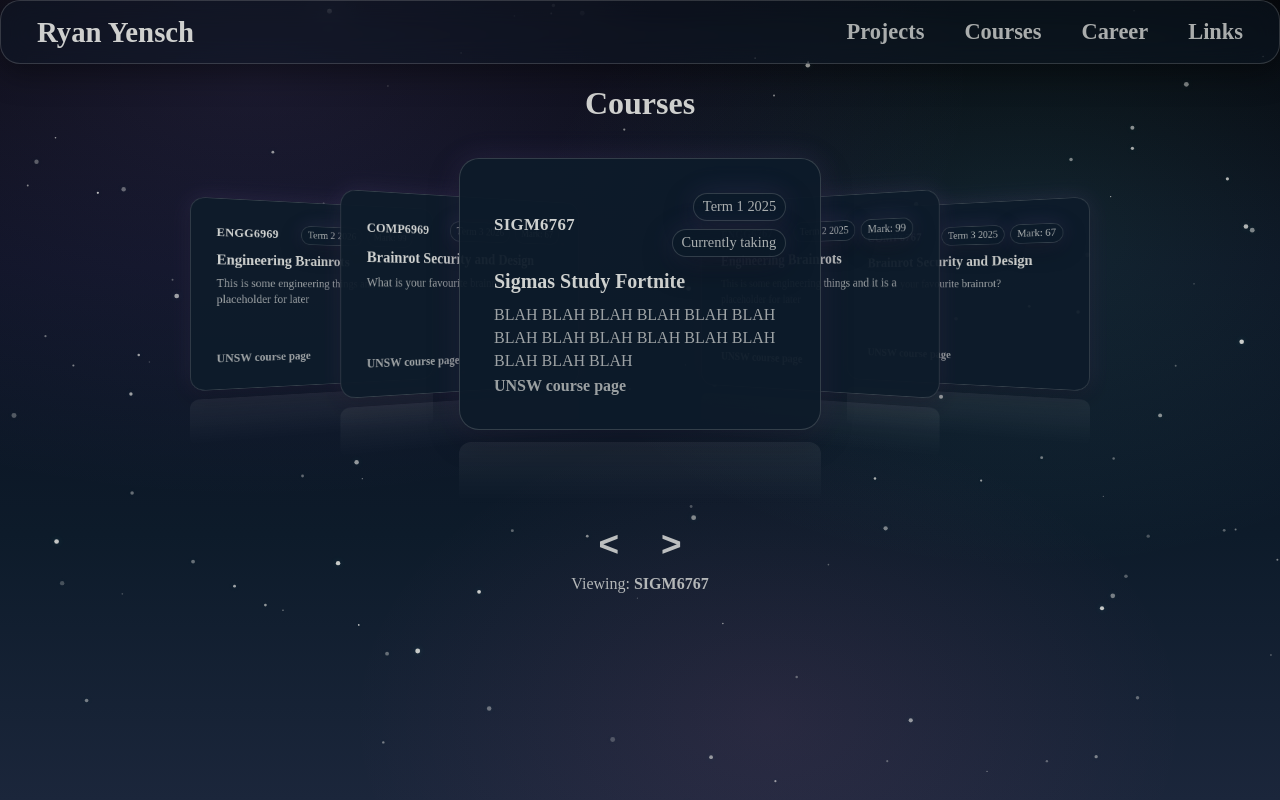
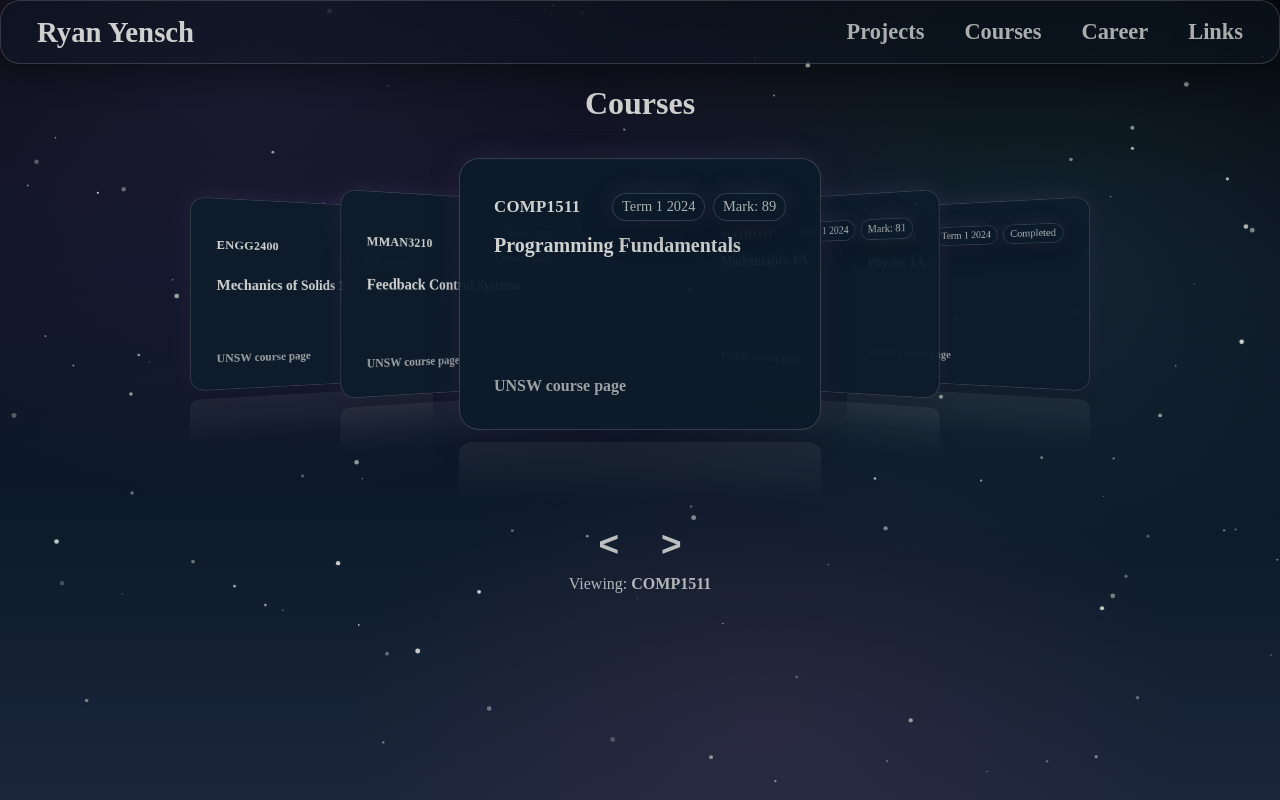
Before and after one commit to RyanYensch/Personal-Website, a React (Vite) app: page /courses in a window 1280 px wide. Built offline with nearby package versions, Linux system fonts and the light colour scheme.

Commit message:
Added my courses to the file

```diff
--- a/src/content/courses/courses.ts
+++ b/src/content/courses/courses.ts
@@ -1,3 +1,4 @@
+
 export type Course = {
     code: string;
     name: string;
@@ -6,69 +7,223 @@ export type Course = {
     term: number;
 
     mark?: number;
+    grade?: string;
     currentlyTaking?: boolean;
+
     description: string;
 };
 
 export const courses: Course[] = [
     {
-        code: "SIGM6767",
-        name: "Sigmas Study Fortnite",
-        unswUrl: "https://www.handbook.unsw.edu.au/undergraduate/courses/current/SIGM6767",
+        year: 2024,
+        term: 1,
+        code: "COMP1511",
+        name: "Programming Fundamentals",
+        unswUrl: "https://www.handbook.unsw.edu.au/undergraduate/courses/current/COMP1511",
+        mark: 89,
+        grade: "HD",
+        description: "",
+    },
+    {
+        year: 2024,
+        term: 1,
+        code: "MATH1131",
+        name: "Mathematics 1A",
+        unswUrl: "https://www.handbook.unsw.edu.au/undergraduate/courses/current/MATH1131",
+        mark: 81,
+        grade: "DN",
+        description: "",
+    },
+    {
+        year: 2024,
+        term: 1,
+        code: "PHYS1121",
+        name: "Physics 1A",
+        unswUrl: "https://www.handbook.unsw.edu.au/undergraduate/courses/current/PHYS1121",
+        grade: "SY",
+        description: "",
+    },
+
+    {
+        year: 2024,
+        term: 2,
+        code: "MATH1231",
+        name: "Mathematics 1B",
+        unswUrl: "https://www.handbook.unsw.edu.au/undergraduate/courses/current/MATH1231",
+        mark: 85,
+        grade: "HD",
+        description: "",
+    },
+    {
+        year: 2024,
+        term: 2,
+        code: "ENGG1300",
+        name: "Engineering Mechanics",
+        unswUrl: "https://www.handbook.unsw.edu.au/undergraduate/courses/current/ENGG1300",
+        mark: 80,
+        grade: "DN",
+        description: "",
+    },
+    {
+        year: 2024,
+        term: 2,
+        code: "COMP1531",
+        name: "Software Engineering Fundamentals",
+        unswUrl: "https://www.handbook.unsw.edu.au/undergraduate/courses/current/COMP1531",
+        mark: 100,
+        grade: "HD",
+        description: "",
+    },
+
+    {
+        year: 2024,
+        term: 3,
+        code: "DESN1000",
+        name: "Engineering Design",
+        unswUrl: "https://www.handbook.unsw.edu.au/undergraduate/courses/current/DESN1000",
+        mark: 83,
+        grade: "DN",
+        description: "",
+    },
+    {
+        year: 2024,
+        term: 3,
+        code: "ELEC1111",
+        name: "Electrical Circuit Fundamentals",
+        unswUrl: "https://www.handbook.unsw.edu.au/undergraduate/courses/current/ELEC1111",
+        mark: 91,
+        grade: "HD",
+        description: "",
+    },
+    {
+        year: 2024,
+        term: 3,
+        code: "COMP1521",
+        name: "Computer Systems Fundamentals",
+        unswUrl: "https://www.handbook.unsw.edu.au/undergraduate/courses/current/COMP1521",
+        mark: 94,
+        grade: "HD",
+        description: "",
+    },
+
+    {
         year: 2025,
         term: 1,
-        currentlyTaking: true,
-        description:
-            "BLAH BLAH BLAH BLAH BLAH BLAH BLAH BLAH BLAH BLAH BLAH BLAH BLAH BLAH BLAH",
+        code: "MATH2018",
+        name: "Engineering Mathematics 2D",
+        unswUrl: "https://www.handbook.unsw.edu.au/undergraduate/courses/current/MATH2018",
+        mark: 89,
+        grade: "HD",
+        description: "",
     },
     {
-        code: "ENGG6767",
-        name: "Engineering Brainrots",
-        unswUrl: "https://www.handbook.unsw.edu.au/undergraduate/courses/current/ENGG6767",
+        year: 2025,
+        term: 1,
+        code: "ELEC2141",
+        name: "Digital Circuit Design",
+        unswUrl: "https://www.handbook.unsw.edu.au/undergraduate/courses/current/ELEC2141",
+        mark: 94,
+        grade: "HD",
+        description: "",
+    },
+    {
+        year: 2025,
+        term: 1,
+        code: "COMP2521",
+        name: "Data Structures and Algorithms",
+        unswUrl: "https://www.handbook.unsw.edu.au/undergraduate/courses/current/COMP2521",
+        mark: 97,
+        grade: "HD",
+        description: "",
+    },
+
+    {
         year: 2025,
         term: 2,
-        mark: 99,
-        description:
-            "This is some engineering things and it is a placeholder for later",
+        code: "COMP2511",
+        name: "Object-Oriented Design & Programming",
+        unswUrl: "https://www.handbook.unsw.edu.au/undergraduate/courses/current/COMP2511",
+        mark: 90,
+        grade: "HD",
+        description: "",
     },
     {
-        code: "COMP6767",
-        name: "Brainrot Security and Design",
-        unswUrl: "https://www.handbook.unsw.edu.au/undergraduate/courses/current/COMP6767",
+        year: 2025,
+        term: 2,
+        code: "COMP6841",
+        name: "Extended Security Engineering and Cyber Security",
+        unswUrl: "https://www.handbook.unsw.edu.au/undergraduate/courses/current/COMP6841",
+        mark: 83,
+        grade: "DN",
+        description: "",
+    },
+    {
+        year: 2025,
+        term: 2,
+        code: "MMAN2300",
+        name: "Engineering Mechanics 2",
+        unswUrl: "https://www.handbook.unsw.edu.au/undergraduate/courses/current/MMAN2300",
+        mark: 88,
+        grade: "HD",
+        description: "",
+    },
+
+    {
         year: 2025,
         term: 3,
-        mark: 67,
-        description:
-            "What is your favourite brainrot?",
+        code: "MATH2089",
+        name: "Numerical Methods and Statistics",
+        unswUrl: "https://www.handbook.unsw.edu.au/undergraduate/courses/current/MATH2089",
+        mark: 89,
+        grade: "HD",
+        description: "",
     },
     {
-        code: "SIGM6969",
-        name: "Sigmas Study Fortnite",
-        unswUrl: "https://www.handbook.unsw.edu.au/undergraduate/courses/current/SIGM6767",
+        year: 2025,
+        term: 3,
+        code: "MTRN2500",
+        name: "Computing for Mechatronic Engineers",
+        unswUrl: "https://www.handbook.unsw.edu.au/undergraduate/courses/current/MTRN2500",
+        mark: 96,
+        grade: "HD",
+        description: "",
+    },
+    {
+        year: 2025,
+        term: 3,
+        code: "MMAN1130",
+        name: "Design and Manufacturing",
+        unswUrl: "https://www.handbook.unsw.edu.au/undergraduate/courses/current/MMAN1130",
+        mark: 87,
+        grade: "HD",
+        description: "",
+    },
+
+    {
         year: 2026,
         term: 1,
         currentlyTaking: true,
-        description:
-            "BLAH BLAH BLAH BLAH BLAH BLAH BLAH BLAH BLAH BLAH BLAH BLAH BLAH BLAH BLAH",
+        code: "COMP6443",
+        name: "Web Application Security and Testing",
+        unswUrl: "https://www.handbook.unsw.edu.au/undergraduate/courses/current/COMP6443",
+        description: "",
     },
     {
-        code: "ENGG6969",
-        name: "Engineering Brainrots",
-        unswUrl: "https://www.handbook.unsw.edu.au/undergraduate/courses/current/ENGG6767",
         year: 2026,
-        term: 2,
-        mark: 99,
-        description:
-            "This is some engineering things and it is a placeholder for later",
+        term: 1,
+        currentlyTaking: true,
+        code: "ENGG2400",
+        name: "Mechanics of Solids 1",
+        unswUrl: "https://www.handbook.unsw.edu.au/undergraduate/courses/current/ENGG2400",
+        description: "",
     },
     {
-        code: "COMP6969",
-        name: "Brainrot Security and Design",
-        unswUrl: "https://www.handbook.unsw.edu.au/undergraduate/courses/current/COMP6767",
         year: 2026,
-        term: 3,
-        mark: 67,
-        description:
-            "What is your favourite brainrot?",
-    }
+        term: 1,
+        currentlyTaking: true,
+        code: "MMAN3210",
+        name: "Feedback Control Systems",
+        unswUrl: "https://www.handbook.unsw.edu.au/undergraduate/courses/current/MMAN3210",
+        description: "",
+    },
 ];
```
